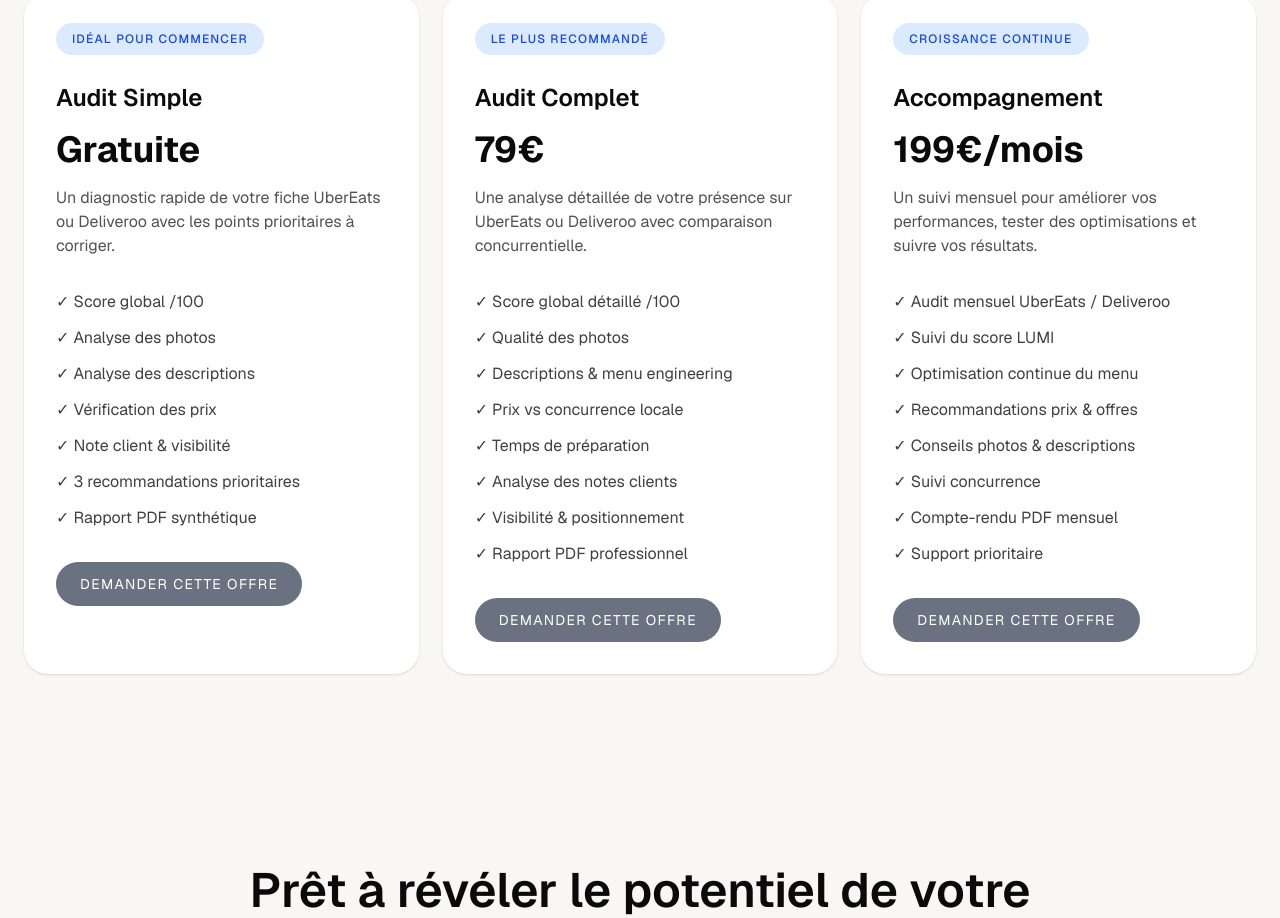
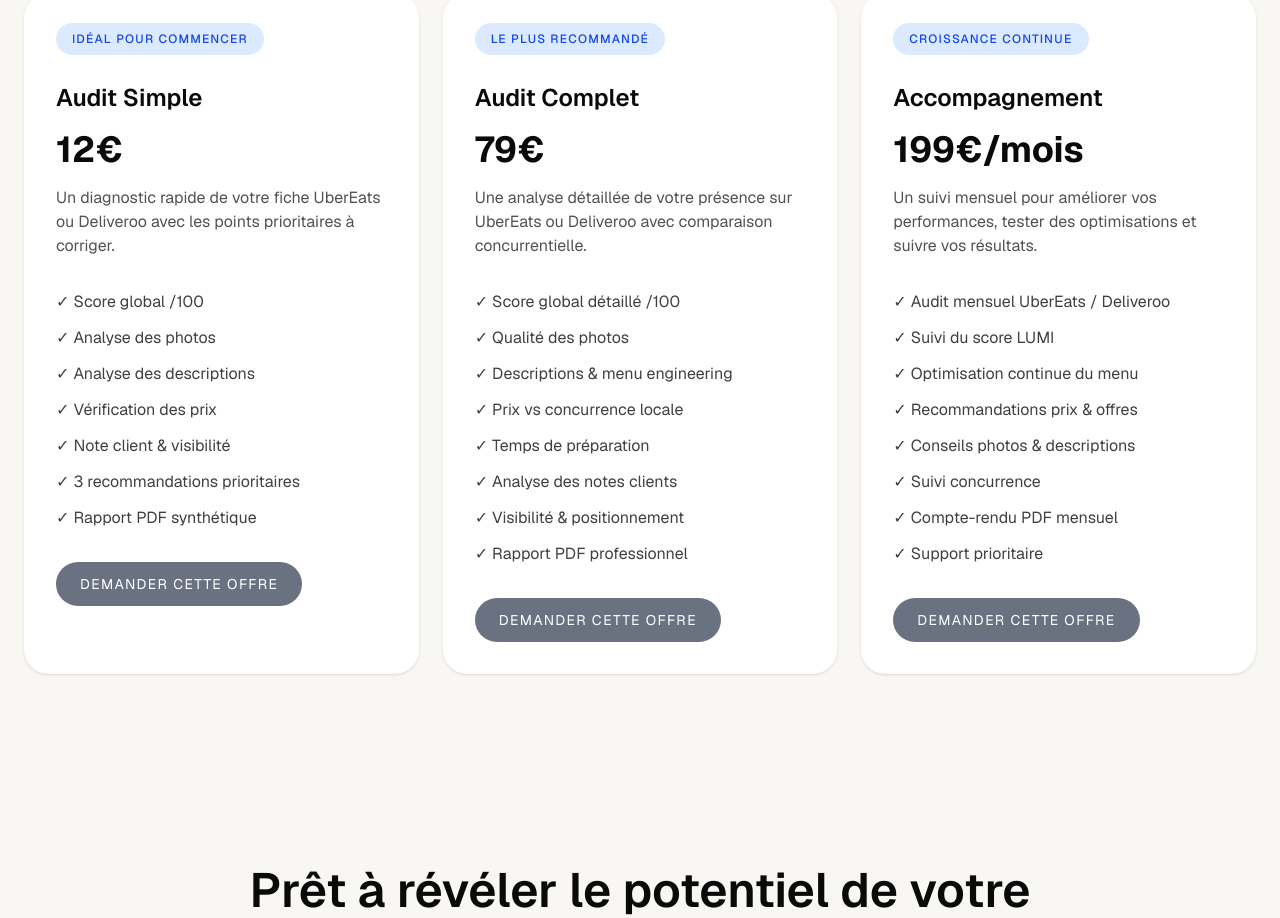
Before and after one commit to HasinaSp/lumi, a Next.js app: page / in a window 1280 px wide. Shown: the part 4019-4937 px from the top of the page. Built offline with nearby package versions, Linux system fonts and the light colour scheme.

Commit message:
feat: price change

```diff
--- a/src/app/audit/new/page.tsx
+++ b/src/app/audit/new/page.tsx
@@ -31,7 +31,7 @@ function getOfferLabel(offer: "SIMPLE" | "COMPLETE" | "MONTHLY") {
       return "Accompagnement Mensuel — 199 €/mois";
 
     default:
-      return "Audit Simple — 29 €";
+      return "Audit Simple — 12 €";
   }
 }
 
--- a/src/app/page.tsx
+++ b/src/app/page.tsx
@@ -42,7 +42,7 @@ const foodImages = [
 const plans = [
   {
     name: "Audit Simple",
-    price: "Gratuite",
+    price: "12€",
     href: "/audit/new?offer=SIMPLE",
     badge: "Idéal pour commencer",
     description:
```
